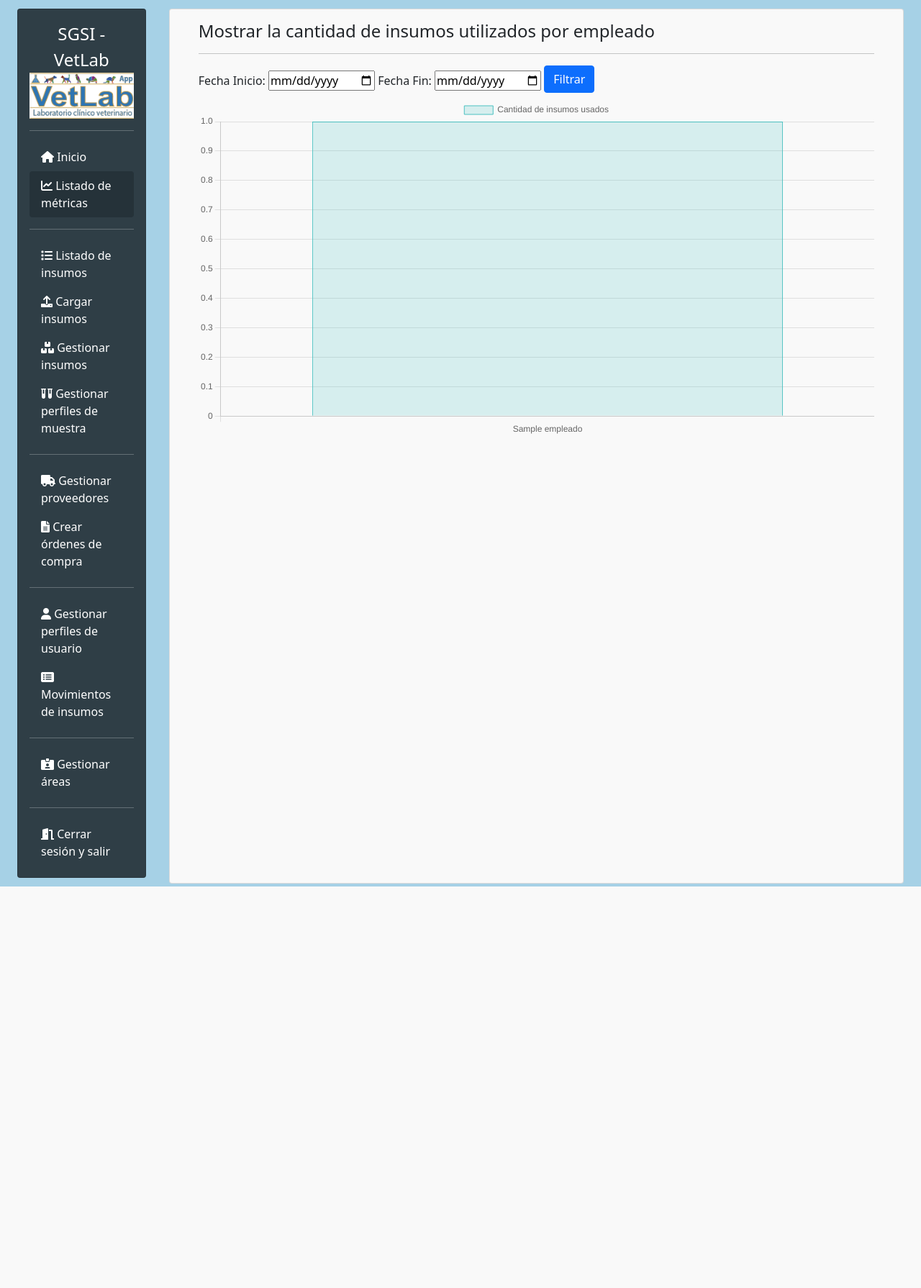
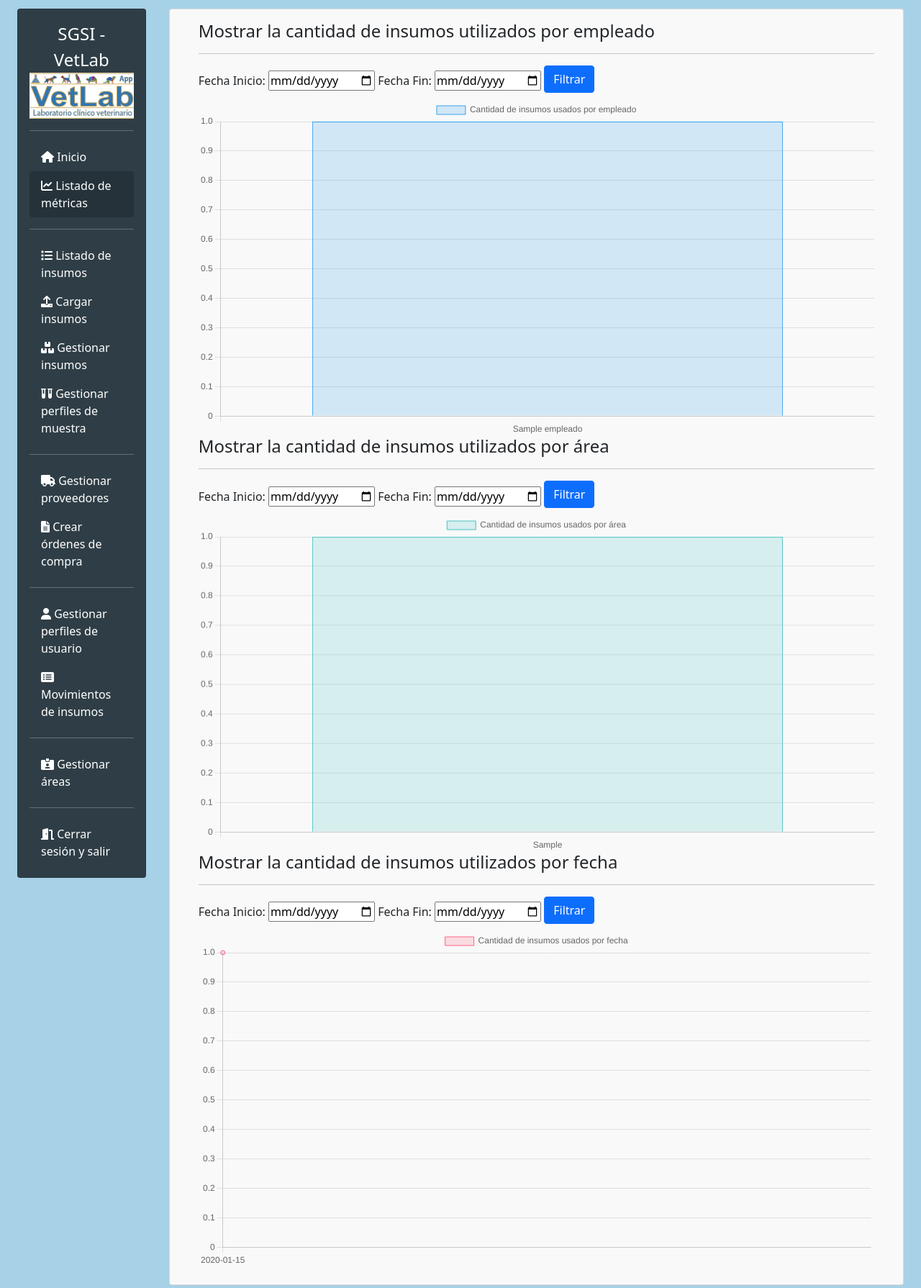
Before and after one commit to xatomen/SGSIVetLab, a PHP site: page /SGSIVetLab/public/admin/listado_metricas.php in a window 1280 px wide. Shown: the whole page at 72% size. Before the commit the page ends 1232 px from the top, so only its background shows below. Run offline with PHP 8.4, Linux system fonts and the light colour scheme; the visitor is signed in with stand-in values (Sample User, id 1); tables that the repository leaves empty hold one stand-in row (values such as "Sample post"); some libraries are stand-ins or nearby versions.

Commit message:
Se actualiza listado_metricas.php para calcular la cantidad de insumos usados por empleado, área y fecha, mejorando la visualización de datos en gráficos. Se renombra variables para mayor claridad y se añaden formularios para filtrar por fechas.

```diff
--- a/public/admin/listado_metricas.php
+++ b/public/admin/listado_metricas.php
@@ -8,7 +8,7 @@ require_once '../../src/header_admin.php';
 $fechaInicio = isset($_POST['fecha_inicio']) ? $_POST['fecha_inicio'] : '';
 $fechaFin = isset($_POST['fecha_fin']) ? $_POST['fecha_fin'] : '';
 
-$sentenciaSQL = $conn->prepare("SELECT ID_Empleado, COUNT(*) AS cantidad FROM insumo_usado_empleado WHERE (:fecha_inicio = '' OR fecha >= :fecha_inicio) AND (:fecha_fin = '' OR fecha <= :fecha_fin) GROUP BY ID_Empleado");
+$sentenciaSQL = $conn->prepare("SELECT ID_Empleado, SUM(Cantidad) AS cantidad FROM insumo_usado_empleado WHERE (:fecha_inicio = '' OR fecha >= :fecha_inicio) AND (:fecha_fin = '' OR fecha <= :fecha_fin) GROUP BY ID_Empleado");
 $sentenciaSQL->bindParam(':fecha_inicio', $fechaInicio);
 $sentenciaSQL->bindParam(':fecha_fin', $fechaFin);
 $sentenciaSQL->execute();
@@ -16,7 +16,7 @@ $cantidadInsumosUsados = $sentenciaSQL->fetchAll(PDO::FETCH_ASSOC);
 
 // Prepara los datos para pasarlos a JavaScript
 $empleados = [];
-$cantidades = [];
+$cantidadesPorEmpleado = [];
 foreach ($cantidadInsumosUsados as $fila) {
     // Obtener el nombre del empleado
     $sentenciaNombre = $conn->prepare("SELECT Nombre FROM empleado WHERE ID = :ID");
@@ -24,7 +24,7 @@ foreach ($cantidadInsumosUsados as $fila) {
     $sentenciaNombre->execute();
     $nombreEmpleado = $sentenciaNombre->fetch(PDO::FETCH_ASSOC)['Nombre'];
     $empleados[] = $nombreEmpleado;
-    $cantidades[] = $fila['cantidad'];
+    $cantidadesPorEmpleado[] = $fila['cantidad'];
 }
 
 // Mostrar la cantidad de insumos utilizados por área
@@ -33,20 +33,52 @@ foreach ($cantidadInsumosUsados as $fila) {
 $fechaInicio = isset($_POST['fecha_inicio']) ? $_POST['fecha_inicio'] : '';
 $fechaFin = isset($_POST['fecha_fin']) ? $_POST['fecha_fin'] : '';
 
-// Debemos encontrar la cantidad de insumos por empleado
+// Debemos encontrar la cantidad de insumos usados por área, para ello debemos consultar el id del área del empleado que usó el insumo y agrupar por ID_Area
+$sentenciaSQL = $conn->prepare("SELECT ID_Area, SUM(Cantidad) AS cantidad FROM insumo_usado_empleado INNER JOIN empleado ON insumo_usado_empleado.ID_Empleado = empleado.ID WHERE (:fecha_inicio = '' OR fecha >= :fecha_inicio) AND (:fecha_fin = '' OR fecha <= :fecha_fin) GROUP BY ID_Area");
+$sentenciaSQL->bindParam(':fecha_inicio', $fechaInicio);
+$sentenciaSQL->bindParam(':fecha_fin', $fechaFin);
+$sentenciaSQL->execute();
+$cantidadInsumosUsados = $sentenciaSQL->fetchAll(PDO::FETCH_ASSOC);
 
-// Debemos encontrar el área de los empleados
+// Prepara los datos para pasarlos a JavaScript
+$areas = [];
+$cantidades = [];
+foreach ($cantidadInsumosUsados as $fila) {
+    // Obtener el nombre del área
+    $sentenciaNombre = $conn->prepare("SELECT Area FROM area WHERE ID = :ID");
+    $sentenciaNombre->bindParam(':ID', $fila['ID_Area']);
+    $sentenciaNombre->execute();
+    $nombreArea = $sentenciaNombre->fetch(PDO::FETCH_ASSOC)['Area'];
+    $areas[] = $nombreArea;
+    $cantidades[] = $fila['cantidad'];
+}
 
-// Ahora contamos la cantidad de insumos usados por área
+// Mostrar la cantidad de insumos usados por día
+
+// Verifica si se han enviado las fechas
+$fechaInicio = isset($_POST['fecha_inicio']) ? $_POST['fecha_inicio'] : '';
+$fechaFin = isset($_POST['fecha_fin']) ? $_POST['fecha_fin'] : '';
+
+$sentenciaSQL = $conn->prepare("SELECT fecha, SUM(Cantidad) AS cantidad FROM insumo_usado_empleado WHERE (:fecha_inicio = '' OR fecha >= :fecha_inicio) AND (:fecha_fin = '' OR fecha <= :fecha_fin) GROUP BY fecha");
+$sentenciaSQL->bindParam(':fecha_inicio', $fechaInicio);
+$sentenciaSQL->bindParam(':fecha_fin', $fechaFin);
+$sentenciaSQL->execute();
+$cantidadInsumosUsados = $sentenciaSQL->fetchAll(PDO::FETCH_ASSOC);
+
+// Prepara los datos para pasarlos a JavaScript
+$fechas = [];
+$cantidadesPorFecha = [];
+foreach ($cantidadInsumosUsados as $fila) {
+    $fechas[] = $fila['fecha'];
+    $cantidadesPorFecha[] = $fila['cantidad'];
+}
 
 ?>
-
-<script src="https://cdn.jsdelivr.net/npm/chart.js"></script>
 
 <div class="container">
     <h4>Mostrar la cantidad de insumos utilizados por empleado</h4>
     <hr>
-    <form method="post" id="filtroFechas">
+    <form method="post" id="filtroFechasEmpleado">
         <label for="fecha_inicio">Fecha Inicio:</label>
         <input type="date" id="fecha_inicio" name="fecha_inicio" value="<?php echo $fechaInicio; ?>">
         <label for="fecha_fin">Fecha Fin:</label>
@@ -56,20 +88,67 @@ $fechaFin = isset($_POST['fecha_fin']) ? $_POST['fecha_fin'] : '';
     <canvas id="insumosUsadosPorEmpleado"></canvas>
 </div>
 
+<div class="container">
+    <h4>Mostrar la cantidad de insumos utilizados por área</h4>
+    <hr>
+    <form method="post" id="filtroFechasArea">
+        <label for="fecha_inicio">Fecha Inicio:</label>
+        <input type="date" id="fecha_inicio" name="fecha_inicio" value="<?php echo $fechaInicio; ?>">
+        <label for="fecha_fin">Fecha Fin:</label>
+        <input type="date" id="fecha_fin" name="fecha_fin" value="<?php echo $fechaFin; ?>">
+        <button type="submit" class="btn btn-primary mb-2">Filtrar</button>
+    </form>
+    <canvas id="insumosUsadosPorArea"></canvas>
+</div>
+
+<div class="container">
+    <h4>Mostrar la cantidad de insumos utilizados por fecha</h4>
+    <hr>
+    <form method="post" id="filtroFechasFecha">
+        <label for="fecha_inicio">Fecha Inicio:</label>
+        <input type="date" id="fecha_inicio" name="fecha_inicio" value="<?php echo $fechaInicio; ?>">
+        <label for="fecha_fin">Fecha Fin:</label>
+        <input type="date" id="fecha_fin" name="fecha_fin" value="<?php echo $fechaFin; ?>">
+        <button type="submit" class="btn btn-primary mb-2">Filtrar</button>
+    </form>
+    <canvas id="insumosUsadosPorFecha"></canvas>
+</div>
+
+<script src="https://cdn.jsdelivr.net/npm/chart.js"></script>
 <script>
-    // Datos de PHP a JavaScript
-    const empleados = <?php echo json_encode($empleados); ?>;
-    const cantidades = <?php echo json_encode($cantidades); ?>;
+    document.addEventListener('DOMContentLoaded', function() {
+        var ctxEmpleado = document.getElementById('insumosUsadosPorEmpleado').getContext('2d');
+        var ctxArea = document.getElementById('insumosUsadosPorArea').getContext('2d');
+        var ctxFecha = document.getElementById('insumosUsadosPorFecha').getContext('2d');
 
-    // Configuración del gráfico
-    const ctx = document.getElementById('insumosUsadosPorEmpleado').getContext('2d');
-    const myChart = new Chart(ctx, {
+        var chartEmpleado = new Chart(ctxEmpleado, {
             type: 'bar',
             data: {
-            labels: empleados,
+                labels: <?php echo json_encode($empleados); ?>,
                 datasets: [{
-                label: 'Cantidad de insumos usados',
-                data: cantidades,
+                    label: 'Cantidad de insumos usados por empleado',
+                    data: <?php echo json_encode($cantidadesPorEmpleado); ?>,
+                    backgroundColor: 'rgba(54, 162, 235, 0.2)',
+                    borderColor: 'rgba(54, 162, 235, 1)',
+                    borderWidth: 1
+                }]
+            },
+            options: {
+                scales: {
+                    y: {
+                        beginAtZero: true
+                    }
+                }
+            }
+        });
+
+        var chartArea = new Chart(ctxArea, {
+            type: 'bar',
+            data: {
+                labels: <?php echo json_encode($areas); ?>,
+                datasets: [{
+                    label: 'Cantidad de insumos usados por área',
+                    data: <?php echo json_encode($cantidades); ?>,
                     backgroundColor: 'rgba(75, 192, 192, 0.2)',
                     borderColor: 'rgba(75, 192, 192, 1)',
                     borderWidth: 1
@@ -84,10 +163,26 @@ $fechaFin = isset($_POST['fecha_fin']) ? $_POST['fecha_fin'] : '';
             }
         });
 
-    // Actualiza el gráfico cuando se envía el formulario
-    document.getElementById('filtroFechas').addEventListener('submit', function(event) {
-        event.preventDefault();
-        this.submit();
+        var chartFecha = new Chart(ctxFecha, {
+            type: 'line',
+            data: {
+                labels: <?php echo json_encode($fechas); ?>,
+                datasets: [{
+                    label: 'Cantidad de insumos usados por fecha',
+                    data: <?php echo json_encode($cantidadesPorFecha); ?>,
+                    backgroundColor: 'rgba(255, 99, 132, 0.2)',
+                    borderColor: 'rgba(255, 99, 132, 1)',
+                    borderWidth: 1
+                }]
+            },
+            options: {
+                scales: {
+                    y: {
+                        beginAtZero: true
+                    }
+                }
+            }
+        });
     });
 </script>
 
```
Lines whose indentation alone changed are shown as unchanged.
